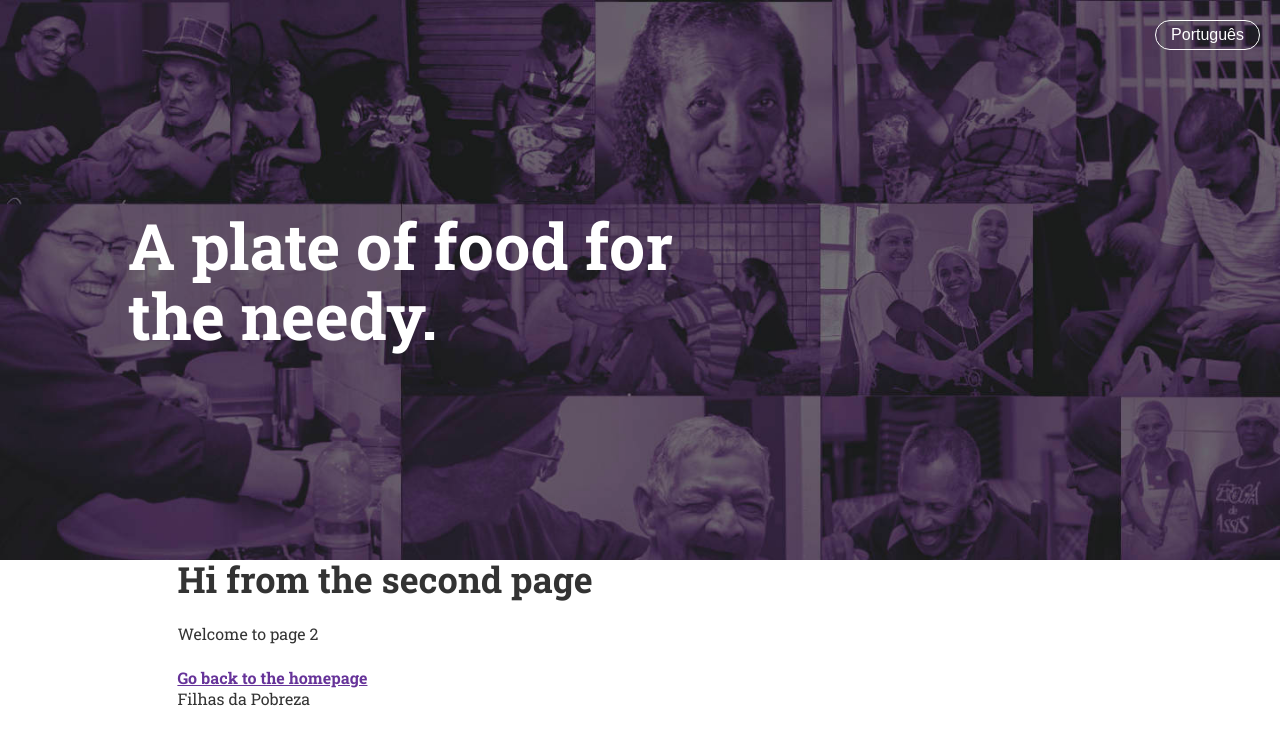
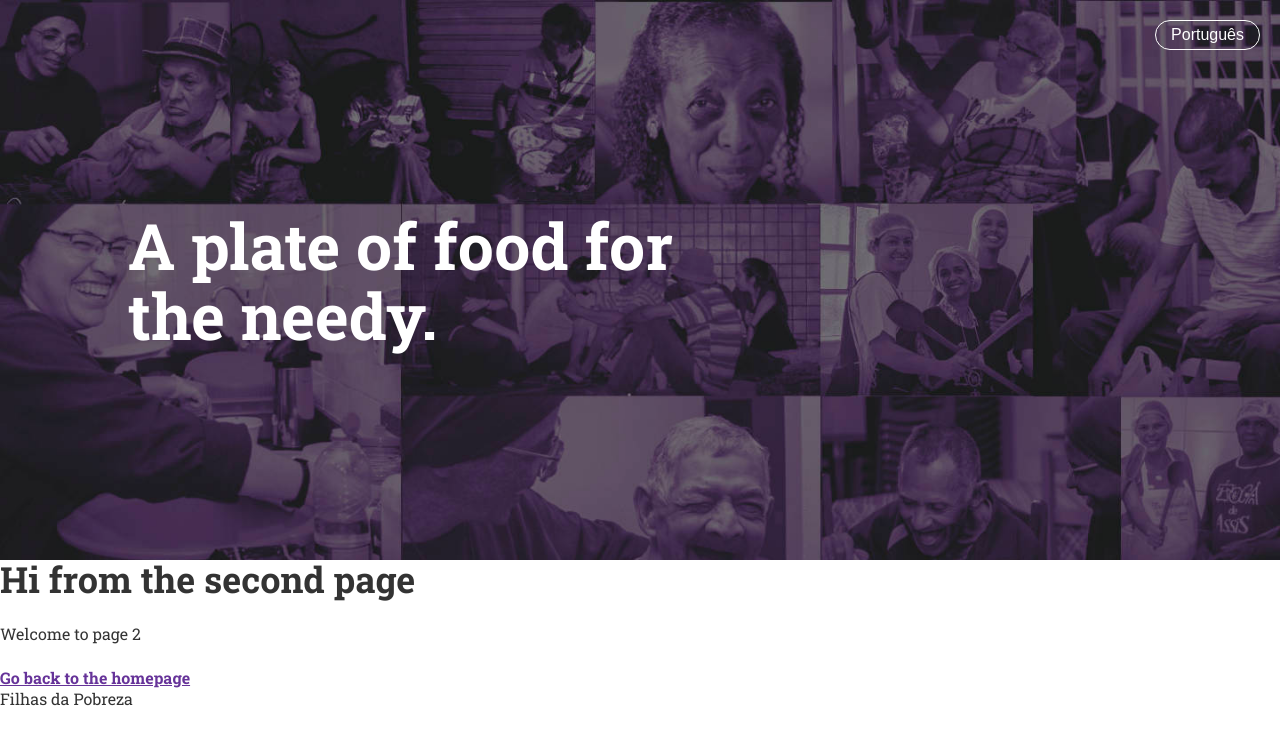
Before and after one commit to alandbh/Quem-Precisa, a Gatsby site in the folder quemprecisa-site/: page /en in a window 1280 px wide. Built offline with nearby package versions, Linux system fonts and the light colour scheme; Gatsby itself is replaced by a stand-in of ours.

Commit message:
Cleaning

```diff
--- a/quemprecisa-site/src/components/layout.js
+++ b/quemprecisa-site/src/components/layout.js
@@ -70,16 +70,9 @@ const Layout = ({ children }) => {
         lang={lang}
         siteTitle={heroText}
       />
-      <div
-        style={{
-          margin: `0 auto`,
-          maxWidth: 960,
-          padding: `0 1.0875rem 1.45rem`,
-        }}
-      >
-        <main>{children}</main>
-        <footer>Filhas da Pobreza</footer>
-      </div>
+
+      <main>{children}</main>
+      <footer>Filhas da Pobreza</footer>
     </>
   )
 }
```
